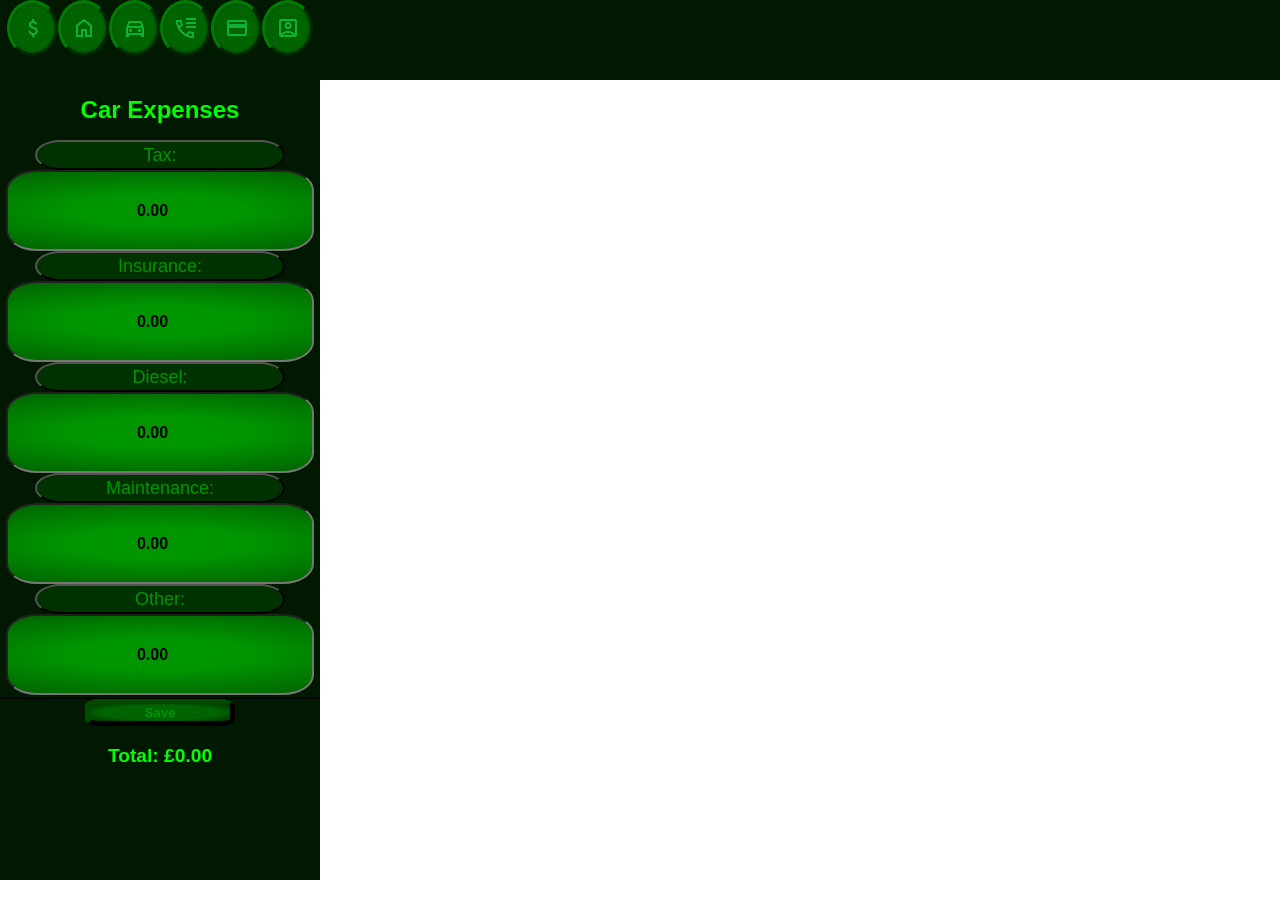
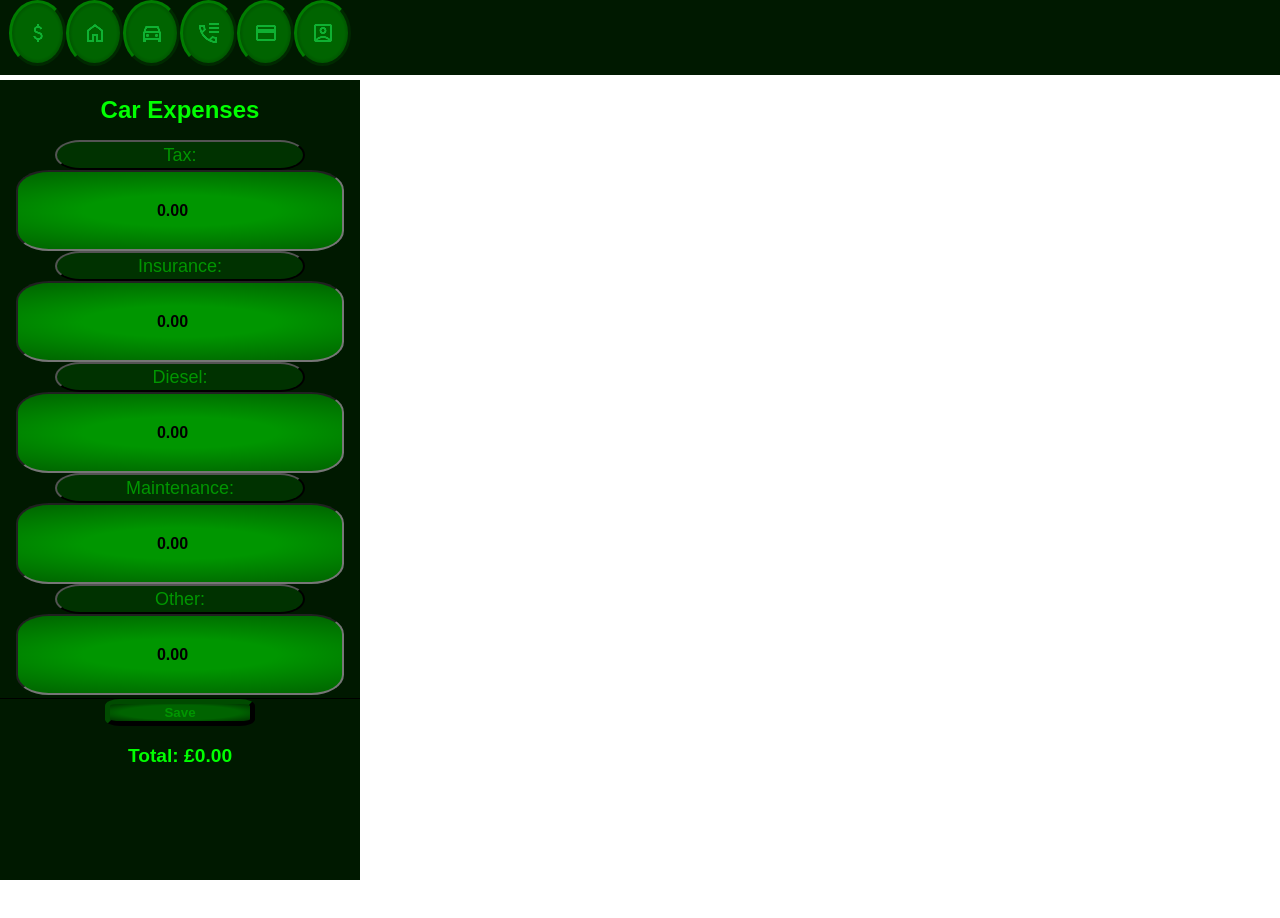
Before and after one commit to EddyUnavailable/financecalculator, a Next.js app: page /budget/car in a window 1280 px wide. Shown: the top 918 px of the page. Built offline with nearby package versions, Linux system fonts and the light colour scheme.

Commit message:
screen size

```diff
--- a/src/styles/layout.module.css
+++ b/src/styles/layout.module.css
@@ -1,5 +1,5 @@
 .body {
-    max-width: 320px;
+    max-width: 360px;
 }
 
 .navBar {
@@ -7,13 +7,12 @@
     top: 0;
     z-index: 99;
     width: 100%;
-    height: 10%;
-    max-height: 85px;
+    height: 75px;
     background-color: var(--green-8);
 }
 
 .navContents {
-    max-width: 320px;
+    max-width: 360px;
     display: flex;
     justify-content: space-evenly;
     text-align: center;
@@ -43,7 +42,7 @@
 
 .link {
     align-content: center;
-    height: 50px;
+    height: 60px;
     width: 15%;
     max-width: 75px;
     aspect-ratio: 1 / 1;
--- a/src/styles/page.module.css
+++ b/src/styles/page.module.css
@@ -58,7 +58,7 @@
 }
 .input {
   position: relative;
-  width: 300px;
+  width: 320px;
   height: 75px;
   text-align: center;
   font-weight: 800;
@@ -113,7 +113,7 @@
   align-items: center;
   border-top: 1px solid var(--green-9);
   height: 101px;
-  width: 320px;
+  width: 360px;
   display: flex;
   flex-direction: column;
   justify-content: center;
```
